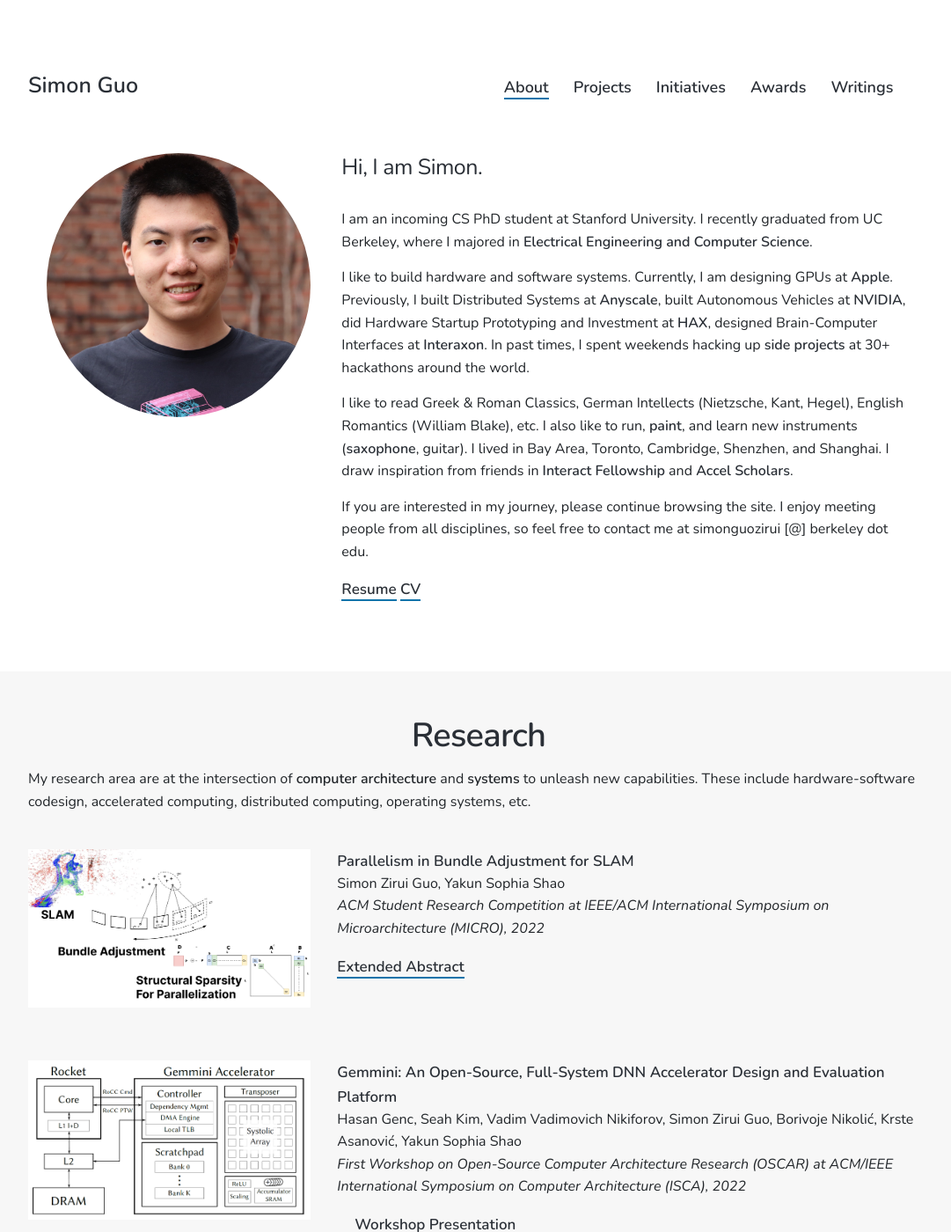
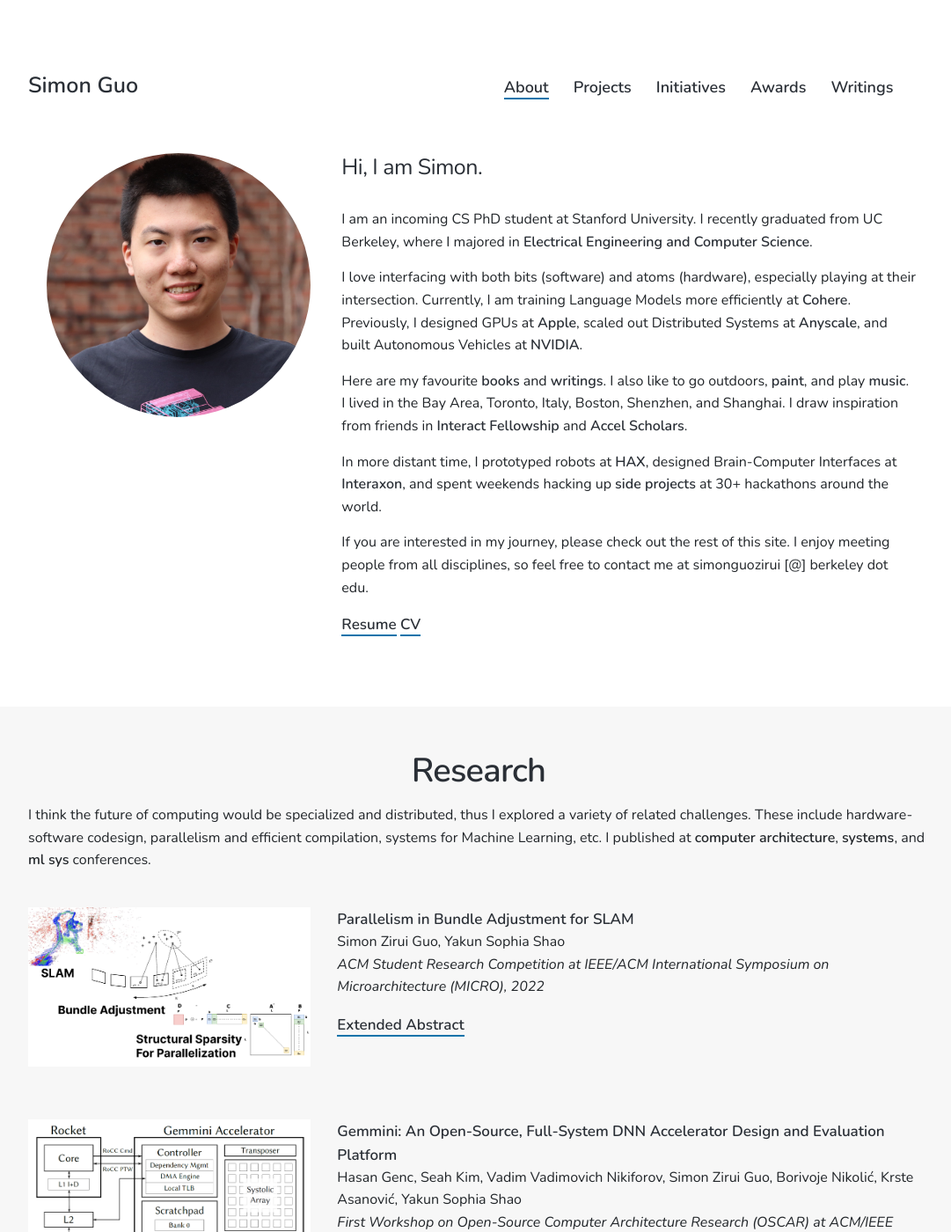
Before and after one commit to simonguozirui/simonguozirui.github.io, a Jekyll site: the page built from index.html, in a window 1280 px wide and 1400 px high. Shown: the whole window at 88% size, without its empty margins (96-1177 px from the left). Built offline with Jekyll 4.4.1, drawn with Linux system fonts in a browser that asks for light colours; nearby versions of some CDN libraries; the list of posts is cut into pages by our own code.

Commit message:
update where I work as of spring 2024

```diff
--- a/index.html
+++ b/index.html
@@ -31,21 +31,21 @@ featured_image:
             </p>
 
             <p>
-                I like to build hardware and software systems. Currently, I am designing GPUs at <a href="https://www.apple.com/newsroom/2023/01/apple-unveils-m2-pro-and-m2-max-next-generation-chips-for-next-level-workflows/">Apple</a>.
-
-                Previously, I built Distributed Systems at <a href="https://www.anyscale.com/">Anyscale</a>, built Autonomous Vehicles at <a href="https://www.nvidia.com/en-us/self-driving-cars/">NVIDIA</a>,
-                did Hardware Startup Prototyping and Investment at <a href="https://hax.co/">HAX</a>, designed Brain-Computer Interfaces at <a href="https://choosemuse.com/">Interaxon</a>.
-                In past times, I spent weekends hacking up <a href="https://www.notion.so/Hackathons-bd9c1bf46a1c4ef89eca0add96eb6b7a">side projects</a> at 30+ hackathons around the world.
+                I love interfacing with both bits (software) and atoms (hardware), especially playing at their intersection.
+                Currently, I am training Language Models more efficiently at <a href="https://cohere.com/">Cohere</a>.
+                Previously, I designed GPUs at <a href="https://www.apple.com/ca/newsroom/2023/10/apple-unveils-m3-m3-pro-and-m3-max-the-most-advanced-chips-for-a-personal-computer/#:~:text=The%20GPU%20is%20faster%20and,the%20M1%20family%20of%20chips.">Apple</a>,
+                scaled out Distributed Systems at <a href="https://www.anyscale.com/">Anyscale</a>, and built Autonomous Vehicles at <a href="https://www.nvidia.com/en-us/self-driving-cars/">NVIDIA</a>.
             </p>
 
             <p>
-                I like to read Greek & Roman Classics, German Intellects (Nietzsche, Kant, Hegel), English Romantics (William Blake), etc.
-                I also like to run, <a href="https://www.instagram.com/simon.scribbles/">paint</a>, and learn new instruments (<a href="https://youtu.be/aALVDa-wlcE">saxophone</a>, guitar). I lived in Bay Area, Toronto, Cambridge, Shenzhen, and Shanghai.
+                Here are my favourite <a href="https://bookshelf.website/simonguozirui/">books</a> and <a href="https://curius.app/simon-guo">writings</a>.
+                I also like to go outdoors, <a href="https://www.instagram.com/simon.scribbles/">paint</a>, and play <a href="https://youtu.be/aALVDa-wlcE">music</a>. I lived in the Bay Area, Toronto, Italy, Boston, Shenzhen, and Shanghai.
                 I draw inspiration from friends in <a href="https://joininteract.com/">Interact Fellowship</a> and <a href="https://eecs.berkeley.edu/resources/undergrads/accel">Accel Scholars</a>.
             </p>
 
+            <p> In more distant time, I prototyped robots at <a href="https://hax.co/">HAX</a>, designed Brain-Computer Interfaces at <a href="https://choosemuse.com/">Interaxon</a>, and spent weekends hacking up <a href="https://www.notion.so/Hackathons-bd9c1bf46a1c4ef89eca0add96eb6b7a">side projects</a> at 30+ hackathons around the world.</p>
             <p>
-                If you are interested in my journey, please continue browsing the site.
+                If you are interested in my journey, please check out the rest of this site.
                 I enjoy meeting people from all disciplines, so feel free to contact me at simonguozirui [@] berkeley dot edu.
             </p>
 
@@ -61,7 +61,9 @@ featured_image:
 <section class="listing single" id="research">
     <div class="wrap grey">
         <h1 class="divider">Research</h1>
-        <p>My research area are at the intersection of <b>computer architecture</b> and <b>systems</b> to unleash new capabilities. These include hardware-software codesign, accelerated computing, distributed computing, operating systems, etc. </p>
+        <p>I think the future of computing would be specialized and distributed, thus I explored a variety of related challenges.
+            These include hardware-software codesign, parallelism and efficient compilation, systems for Machine Learning, etc.
+            I published at <b>computer architecture</b>, <b>systems</b>, and <b>ml sys</b> conferences. </p>
         {% for project in site.research reversed%}
 
         <article class="listing-post2">
```
